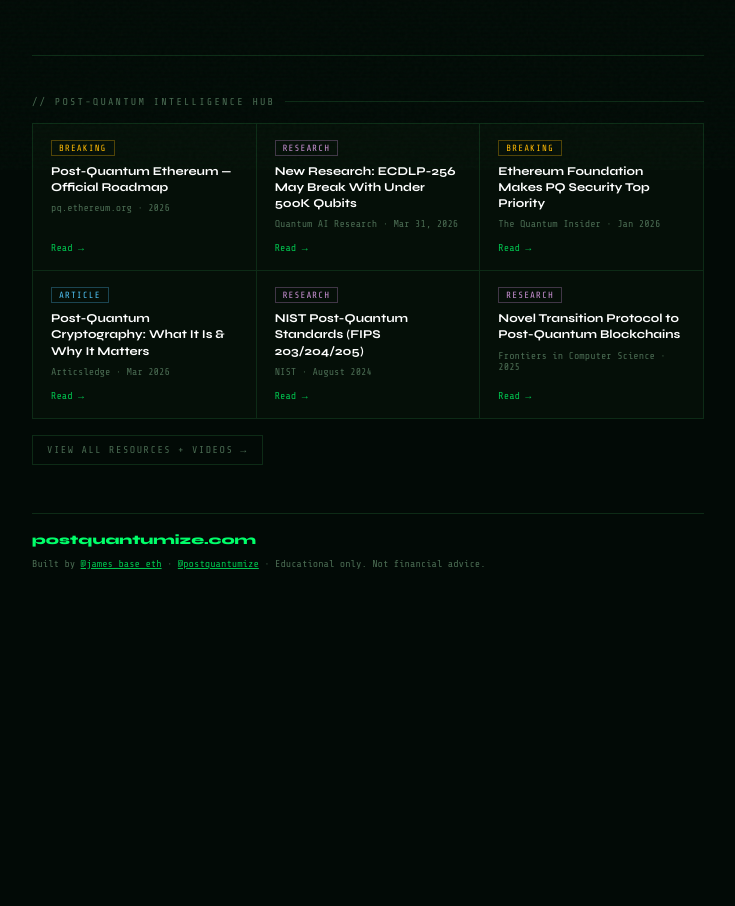
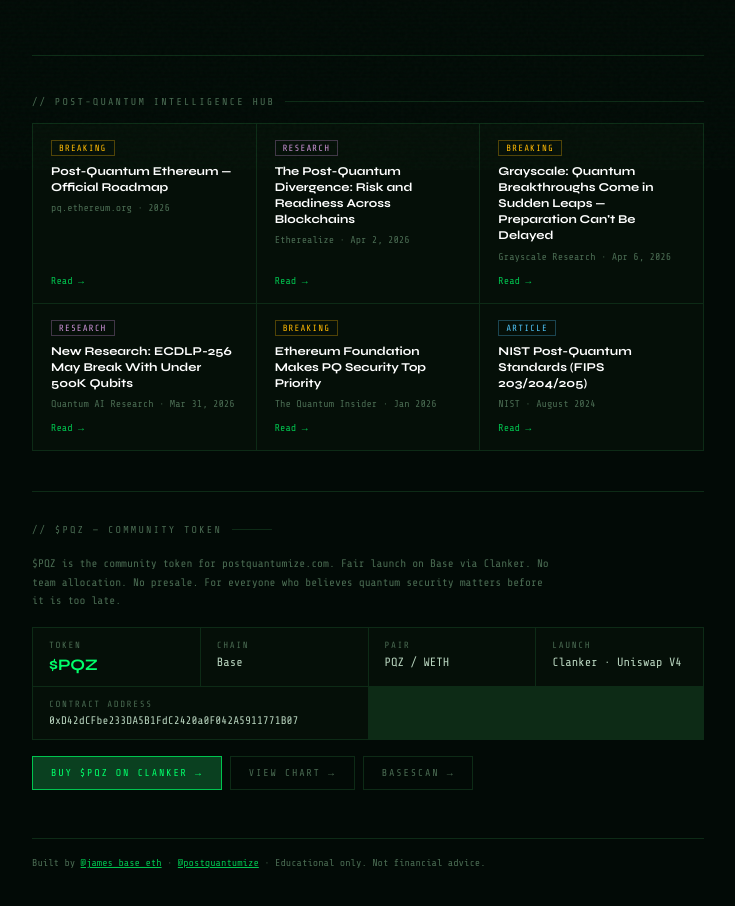
Before and after one commit to githest/postquantumize, a Next.js app: page / in a window 1280 px wide. Shown: the part 630-1536 px from the top of the page, without its empty margins (272-1007 px from the left). Before the commit the page ends 1279 px from the top, so only its background shows below. Built offline with nearby package versions, Linux system fonts and the light colour scheme.

Commit message:
feat: add Grayscale and Etherealize resources, remove Resources nav and view all link

```diff
--- a/src/app/page.tsx
+++ b/src/app/page.tsx
@@ -181,7 +181,22 @@ const STYLE = `
   .res-viewall { font-family:var(--font-mono); font-size:10px; letter-spacing:0.15em; text-transform:uppercase; color:var(--text-dim); text-decoration:none; border:1px solid var(--border); padding:8px 14px; display:inline-block; transition:all 0.2s; }
   .res-viewall:hover { border-color:var(--green-dim); color:var(--green); }
 
-  /* ── FOOTER ── */
+  /* ── PQZ TOKEN ── */
+  .pqz-section { border-top:1px solid var(--border); margin-top:40px; padding-top:32px; }
+  .pqz-header { display:flex; align-items:center; justify-content:space-between; flex-wrap:wrap; gap:12px; margin-bottom:20px; }
+  .pqz-title { font-size:10px; letter-spacing:0.22em; text-transform:uppercase; color:var(--text-dim); display:flex; align-items:center; gap:10px; }
+  .pqz-title::after { content:''; flex:1; height:1px; background:var(--border); width:40px; }
+  .pqz-grid { display:grid; grid-template-columns:repeat(auto-fill, minmax(160px,1fr)); gap:1px; background:var(--border); border:1px solid var(--border); margin-bottom:16px; }
+  .pqz-cell { background:var(--surface); padding:12px 16px; }
+  .pqz-label { font-size:9px; color:var(--text-dim); letter-spacing:0.18em; text-transform:uppercase; margin-bottom:5px; }
+  .pqz-value { font-size:12px; color:var(--text); word-break:break-all; }
+  .pqz-value-green { color:var(--green); font-family:var(--font-display); font-weight:700; font-size:16px; }
+  .pqz-actions { display:flex; gap:8px; flex-wrap:wrap; }
+  .pqz-btn-primary { font-family:var(--font-mono); font-size:10px; letter-spacing:0.18em; text-transform:uppercase; padding:10px 18px; background:var(--green-muted); border:1px solid var(--green-dim); color:var(--green); text-decoration:none; display:inline-block; transition:all 0.2s; }
+  .pqz-btn-primary:hover { background:rgba(0,255,106,0.15); }
+  .pqz-btn-secondary { font-family:var(--font-mono); font-size:10px; letter-spacing:0.18em; text-transform:uppercase; padding:10px 18px; background:transparent; border:1px solid var(--border); color:var(--text-dim); text-decoration:none; display:inline-block; transition:all 0.2s; }
+  .pqz-btn-secondary:hover { border-color:var(--text-dim); color:var(--text); }
+  .pqz-desc { font-size:11px; color:var(--text-dim); line-height:1.7; margin-bottom:16px; max-width:520px; }
   .footer { margin-top:48px; padding-top:18px; border-top:1px solid var(--border); display:flex; justify-content:space-between; flex-wrap:wrap; gap:10px; }
   .footer-brand { font-family:var(--font-display); font-weight:800; font-size:13px; color:var(--green); }
   .footer-note { font-size:10px; color:var(--text-dim); }
@@ -222,11 +237,11 @@ const SAMPLES: Record<string, {label:string; addr:string}[]> = {
 
 const RESOURCES = [
   { tag:"breaking", tc:"res-tag-b", title:"Post-Quantum Ethereum — Official Roadmap", src:"pq.ethereum.org · 2026", url:"https://pq.ethereum.org/" },
+  { tag:"research",  tc:"res-tag-r", title:"The Post-Quantum Divergence: Risk and Readiness Across Blockchains", src:"Etherealize · Apr 2, 2026", url:"https://x.com/Etherealize_io/status/2039731174738714876" },
+  { tag:"breaking", tc:"res-tag-b", title:"Grayscale: Quantum Breakthroughs Come in Sudden Leaps — Preparation Can't Be Delayed", src:"Grayscale Research · Apr 6, 2026", url:"https://x.com/Grayscale/status/2041204933501108698" },
   { tag:"research", tc:"res-tag-r", title:"New Research: ECDLP-256 May Break With Under 500K Qubits", src:"Quantum AI Research · Mar 31, 2026", url:"https://research.google/blog/safeguarding-cryptocurrency-by-disclosing-quantum-vulnerabilities-responsibly/" },
   { tag:"breaking", tc:"res-tag-b", title:"Ethereum Foundation Makes PQ Security Top Priority", src:"The Quantum Insider · Jan 2026", url:"https://thequantuminsider.com/2026/01/26/ethereum-foundation-elevates-post-quantum-security-to-top-strategic-priority/" },
-  { tag:"article",  tc:"res-tag-a", title:"Post-Quantum Cryptography: What It Is & Why It Matters", src:"Articsledge · Mar 2026", url:"https://www.articsledge.com/post/post-quantum-cryptography-pqc" },
-  { tag:"research", tc:"res-tag-r", title:"NIST Post-Quantum Standards (FIPS 203/204/205)", src:"NIST · August 2024", url:"https://csrc.nist.gov/projects/post-quantum-cryptography" },
-  { tag:"research", tc:"res-tag-r", title:"Novel Transition Protocol to Post-Quantum Blockchains", src:"Frontiers in Computer Science · 2025", url:"https://www.frontiersin.org/journals/computer-science/articles/10.3389/fcomp.2025.1457000/full" },
+  { tag:"article",  tc:"res-tag-a", title:"NIST Post-Quantum Standards (FIPS 203/204/205)", src:"NIST · August 2024", url:"https://csrc.nist.gov/projects/post-quantum-cryptography" },
 ];
 
 // ── RISK MODEL ────────────────────────────────────────────────────────────────
@@ -475,9 +490,6 @@ export default function App() {
             <span className="topbar-tag">
               <span className="live-dot"/>live · v1.1
             </span>
-            <nav className="topbar-nav">
-              <a href="/resources">Resources →</a>
-            </nav>
           </div>
         </div>
 
@@ -832,12 +844,48 @@ export default function App() {
               </a>
             ))}
           </div>
-          <a href="/resources" className="res-viewall">View all resources + videos →</a>
+        </div>
+
+        {/* ── FOOTER ── */}
+        {/* ── $PQZ TOKEN ── */}
+        <div className="pqz-section">
+          <div className="pqz-header">
+            <div className="pqz-title">// $PQZ — Community Token</div>
+          </div>
+          <p className="pqz-desc">
+            $PQZ is the community token for postquantumize.com. Fair launch on Base via Clanker. No team allocation. No presale. For everyone who believes quantum security matters before it is too late.
+          </p>
+          <div className="pqz-grid">
+            <div className="pqz-cell">
+              <div className="pqz-label">Token</div>
+              <div className="pqz-value pqz-value-green">$PQZ</div>
+            </div>
+            <div className="pqz-cell">
+              <div className="pqz-label">Chain</div>
+              <div className="pqz-value">Base</div>
+            </div>
+            <div className="pqz-cell">
+              <div className="pqz-label">Pair</div>
+              <div className="pqz-value">PQZ / WETH</div>
+            </div>
+            <div className="pqz-cell">
+              <div className="pqz-label">Launch</div>
+              <div className="pqz-value">Clanker · Uniswap V4</div>
+            </div>
+            <div className="pqz-cell" style={{gridColumn:"span 2"}}>
+              <div className="pqz-label">Contract Address</div>
+              <div className="pqz-value" style={{fontSize:"11px"}}>0xD42dCFbe233DA5B1FdC2420a0F042A5911771B07</div>
+            </div>
+          </div>
+          <div className="pqz-actions">
+            <a href="https://www.clanker.world/clanker/0xD42dCFbe233DA5B1FdC2420a0F042A5911771B07" target="_blank" rel="noreferrer" className="pqz-btn-primary">Buy $PQZ on Clanker →</a>
+            <a href="https://www.geckoterminal.com/base/pools/0xD42dCFbe233DA5B1FdC2420a0F042A5911771B07" target="_blank" rel="noreferrer" className="pqz-btn-secondary">View Chart →</a>
+            <a href="https://basescan.org/token/0xD42dCFbe233DA5B1FdC2420a0F042A5911771B07" target="_blank" rel="noreferrer" className="pqz-btn-secondary">Basescan →</a>
+          </div>
         </div>
 
         {/* ── FOOTER ── */}
         <footer className="footer">
-          <span className="footer-brand">postquantumize.com</span>
           <span className="footer-note">
             Built by{" "}
             <a href="https://twitter.com/james_base_eth" target="_blank" rel="noreferrer" style={{color:"var(--green-dim)"}}>@james_base_eth</a>
```
